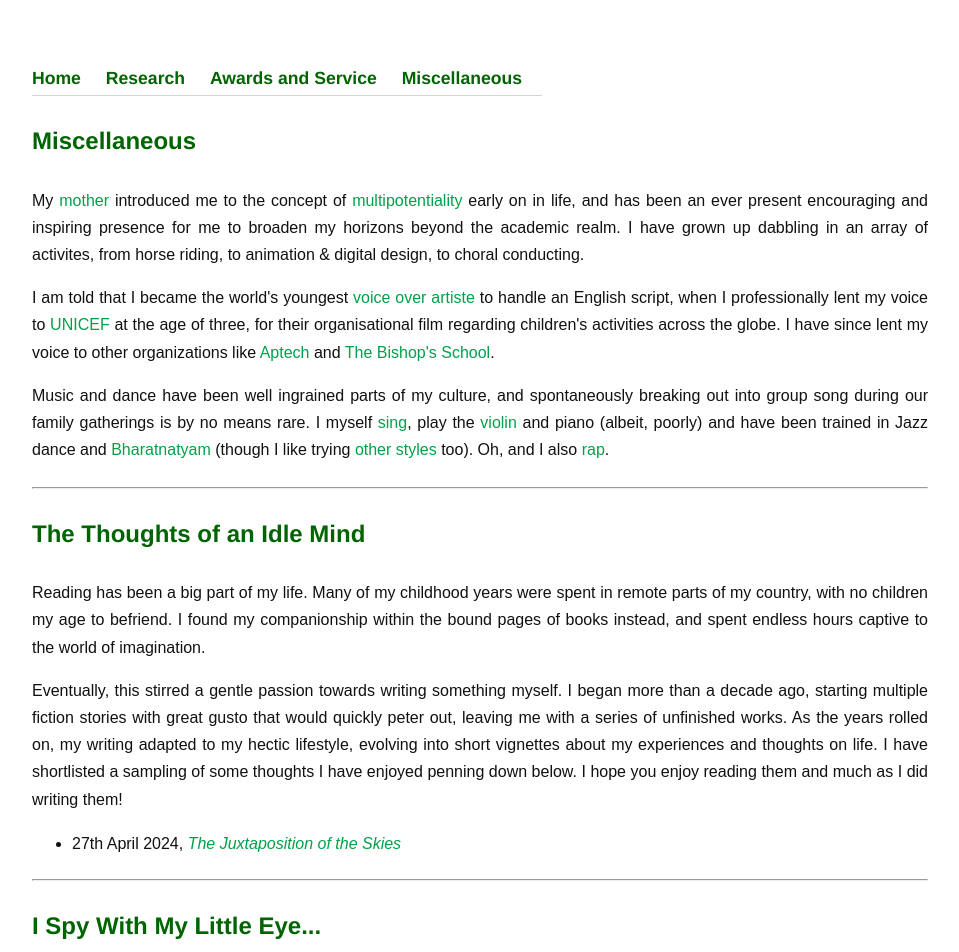
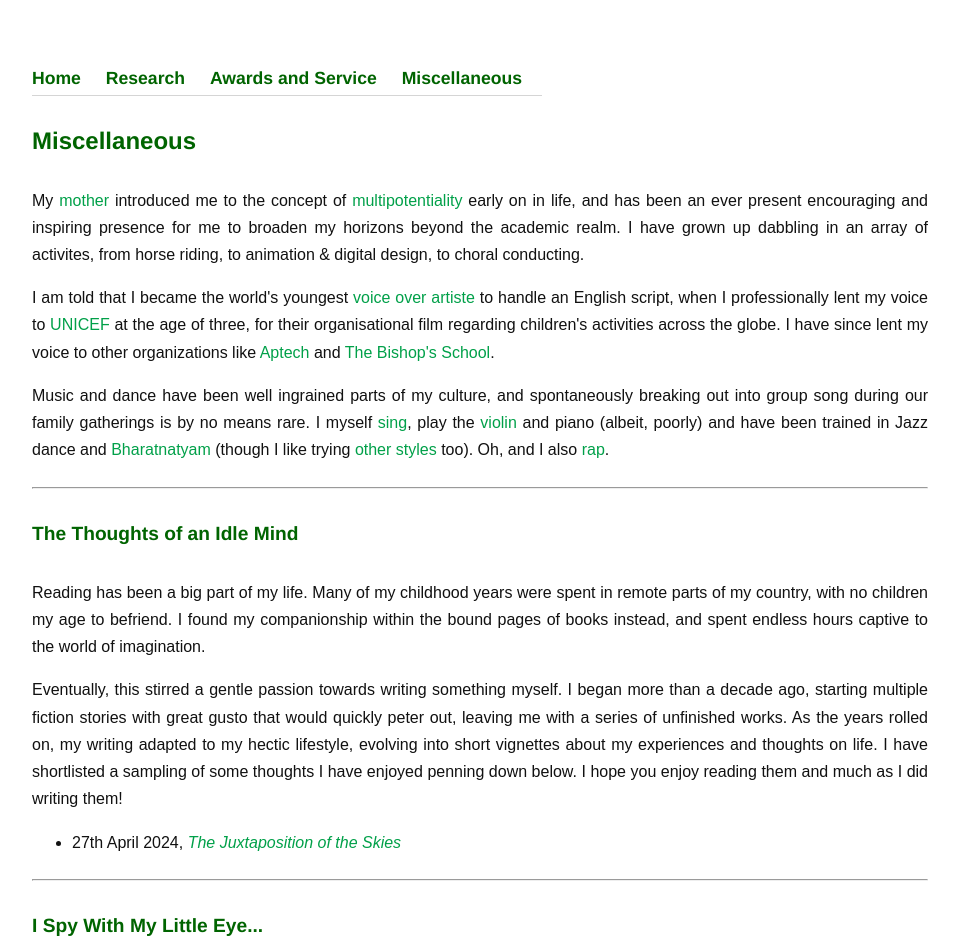
Before and after one commit to Uppaal/Uppaal.github.io, a Jekyll site: the page built from misc.html, in a window 1280 px wide. Shown: the top 952 px of the page, without its empty margins (160-1119 px from the left). Built offline with Jekyll 4.4.1, drawn with Linux system fonts in a browser that asks for light colours; grey boxes are pictures that could not be loaded.

Commit message:
Update misc.html

```diff
--- a/misc.html
+++ b/misc.html
@@ -46,7 +46,7 @@ title: Miscellaneous
 
 	<hr>
 	<!--------------------- New Section --------------------->
-	<h1>The Thoughts of an Idle Mind</h1>
+	<h2>The Thoughts of an Idle Mind</h2>
 	<div style='height:300px; overflow:auto;'>
 
 	<p>Reading has been a big part of my life. Many of my childhood years were spent in remote parts of my country, with no children my age to befriend. I found my companionship within the bound pages of books instead, and spent endless hours captive to the world of imagination. </p>
@@ -80,12 +80,13 @@ title: Miscellaneous
 
 	<hr>
 	<!--------------------- New Section --------------------->
-	<h1>I Spy With My Little Eye...</h1>
+	<h2>I Spy With My Little Eye...</h2>
 	<div style='height:300px; overflow:auto;'>
 
 	<p>I am an amateur nature photographer, and can never resist the opportunity to capture a nice shot. These are a few of my favourite photos, and you can find more <a href="https://photos.app.goo.gl/PiG41MpMXXncb9Gb8">here</a>. </p>
 
-	<img src="images/photographyR4.jpg" alt="picture" class="inline" width="250" style="float:right; padding-top:0; padding-bottom: 10px; padding-left: 40px; padding-right: 10px">
+	<img src="images/R4.jpg" alt="picture" class="inline" width="250" style="float:right; padding-top:0; padding-bottom: 10px; padding-left: 40px; padding-right: 10px">
+	<img src="images/photography/Slide39.PNG" alt="picture" class="inline" width="250" style="float:right; padding-top:0; padding-bottom: 10px; padding-left: 40px; padding-right: 10px">
 
 	                           |  	                       |
 	:-------------------------:|:-------------------------:|:-------------------------:
```
